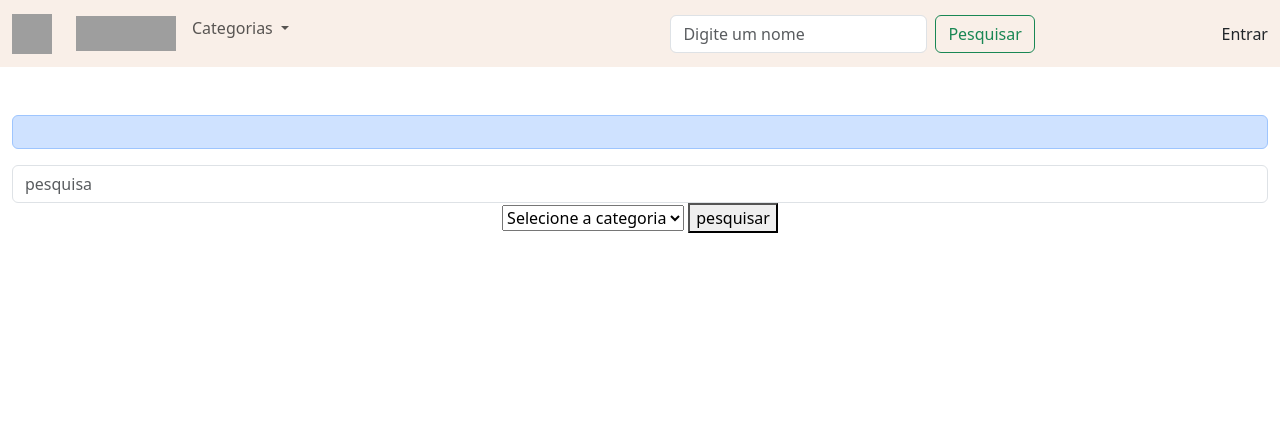
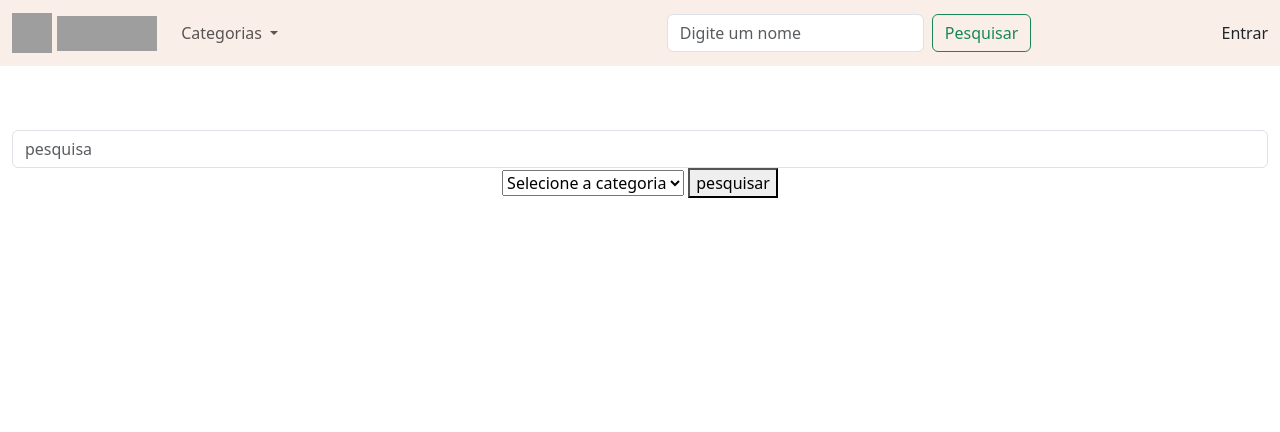
Before and after one commit to P-E-N-T-E-S/Kolekto, a Django app: page / in a window 1280 px wide. Shown: the top 432 px of the page. Run offline with Django 4.2, Linux system fonts and the light colour scheme; grey boxes are pictures that could not be loaded.

Commit message:
ajeitando logo

```diff
--- a/PKolekto/Kolekto/templates/home.html
+++ b/PKolekto/Kolekto/templates/home.html
@@ -5,9 +5,12 @@
 {% endblock %}
 
 {% block main %}
+
+{% if erro %}
 <div class="alert alert-primary" role="alert">
   {{ erro }}
 </div>
+{% endif %}
 
 <div class="flex space-x-1 pl-0 sm:pl-2 mt-3 sm:mt-0">
     <form action="{% url 'pesquisa' %}" method="get">
--- a/PKolekto/Kolekto/templates/layout.html
+++ b/PKolekto/Kolekto/templates/layout.html
@@ -4,25 +4,25 @@
   <head>
     <meta charset="utf-8">
     <meta name="viewport" content="width=device-width, initial-scale=1">
-    <link href="/static/styles.css" rel="stylesheet">
     <link rel="icon" type="image/x-icon" href="https://i.imgur.com/XbZUY01.png">
+
     <title>Kolekto: {% block title %}{% endblock %}</title>
+
     <link href="https://cdn.jsdelivr.net/npm/bootstrap@5.3.2/dist/css/bootstrap.min.css" rel="stylesheet" integrity="sha384-T3c6CoIi6uLrA9TneNEoa7RxnatzjcDSCmG1MXxSR1GAsXEV/Dwwykc2MPK8M2HN" crossorigin="anonymous">
+    <link href="/static/styles.css" rel="stylesheet" type="text/css">
+
   </head>
 
   <body>
     <script src="https://cdn.jsdelivr.net/npm/bootstrap@5.3.2/dist/js/bootstrap.bundle.min.js" integrity="sha384-C6RzsynM9kWDrMNeT87bh95OGNyZPhcTNXj1NW7RuBCsyN/o0jlpcV8Qyq46cDfL" crossorigin="anonymous"></script>
     <nav class="navbar navbar-expand-lg" style="background-color: #f9efe8;">
         <div class="container-fluid">
-          <a class="navbar-brand" href="/Kolekto"><img src="https://i.imgur.com/XbZUY01.png" width="40" height="40"></a>
+          <a class="navbar-brand" href="/Kolekto"><img src="https://i.imgur.com/XbZUY01.png" width="40" height="40">    <img src="https://imgur.com/HHZ8V4q.png" width="100" height="35"></a>
           <button class="navbar-toggler" type="button" data-bs-toggle="collapse" data-bs-target="#navbarSupportedContent" aria-controls="navbarSupportedContent" aria-expanded="false" aria-label="Toggle navigation">
             <span class="navbar-toggler-icon"></span>
           </button>
           <div class="collapse navbar-collapse" id="navbarSupportedContent">
             <ul class="navbar-nav me-auto mb-2 mb-lg-0">
-              <li class="nav-item">
-                <a class="nav-link active" aria-current="page" href="/Kolekto"><img src="https://imgur.com/HHZ8V4q.png" width="100" height="35"></a>
-              </li>
               <li class="nav-item dropdown">
                 <a class="nav-link dropdown-toggle" href="#" role="button" data-bs-toggle="dropdown" aria-expanded="false">
                   Categorias
```
Also changed, not shown: PKolekto/Kolekto/static/styles.css (added).
